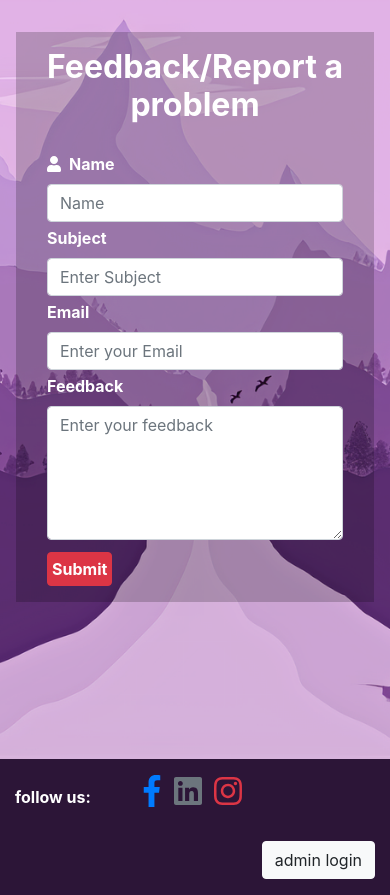
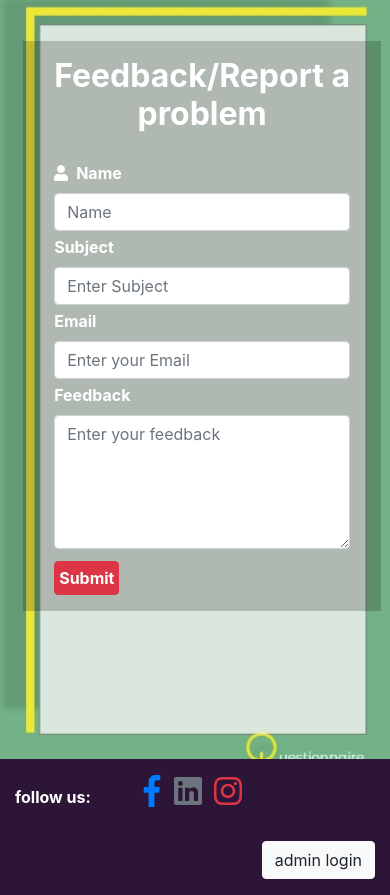
Before and after one commit to shrey6162/Questionnaire.github.io, a PHP site: page /feedback.php in a window 390 px wide. Shown: the part 64-959 px from the top of the page. Run offline with PHP 8.4, Linux system fonts and the light colour scheme; some web fonts are replaced.

Commit message:
Add files via upload

```diff
--- a/feedback.php
+++ b/feedback.php
@@ -42,9 +42,41 @@
 
   <!-- Custom CSS -->
   <link rel="stylesheet" href="css/design.css">
-    <title>Questionnaire</title>
+    <title>Feedback</title>
 
-
+    <style>
+      @media only screen and (min-width: 1080px){
+   .back-image{
+    background-image: url("image/feedback.jpg");
+   }
+   .container{
+    margin: 5%;
+    padding-top: 5px;
+    padding-bottom: 1px;
+   }
+    }
+/*tablet view styling*/
+    @media only screen and (max-width: 1080px){
+      .back-image{
+    background-image: url("image/feedbacktab.jpg");
+   }
+   .container{
+    margin-right: 18%;
+    margin-top: 12%;
+    padding-top: 2px;
+    padding-bottom: 1px;
+   }
+    }
+@media only screen and (max-width: 400px){
+    .back-image{
+    background-image: url("image/feedbackphone.jpg");
+   }
+   .container{
+    margin: 2%;
+    align-items: center;
+   }
+    }
+    </style>
 </head>
 <body>
     <nav class="navbar navbar-expand-md sticky-top " style="background-color: rgba(0, 0, 0, 0.6);" >
```
Also changed, not shown: aboutus.html (+17 -1 lines), developer.html (+25 -3 lines), dbcon.php (line endings or trailing spaces), logout.php (line endings or trailing spaces), registration.php (line endings or trailing spaces).
